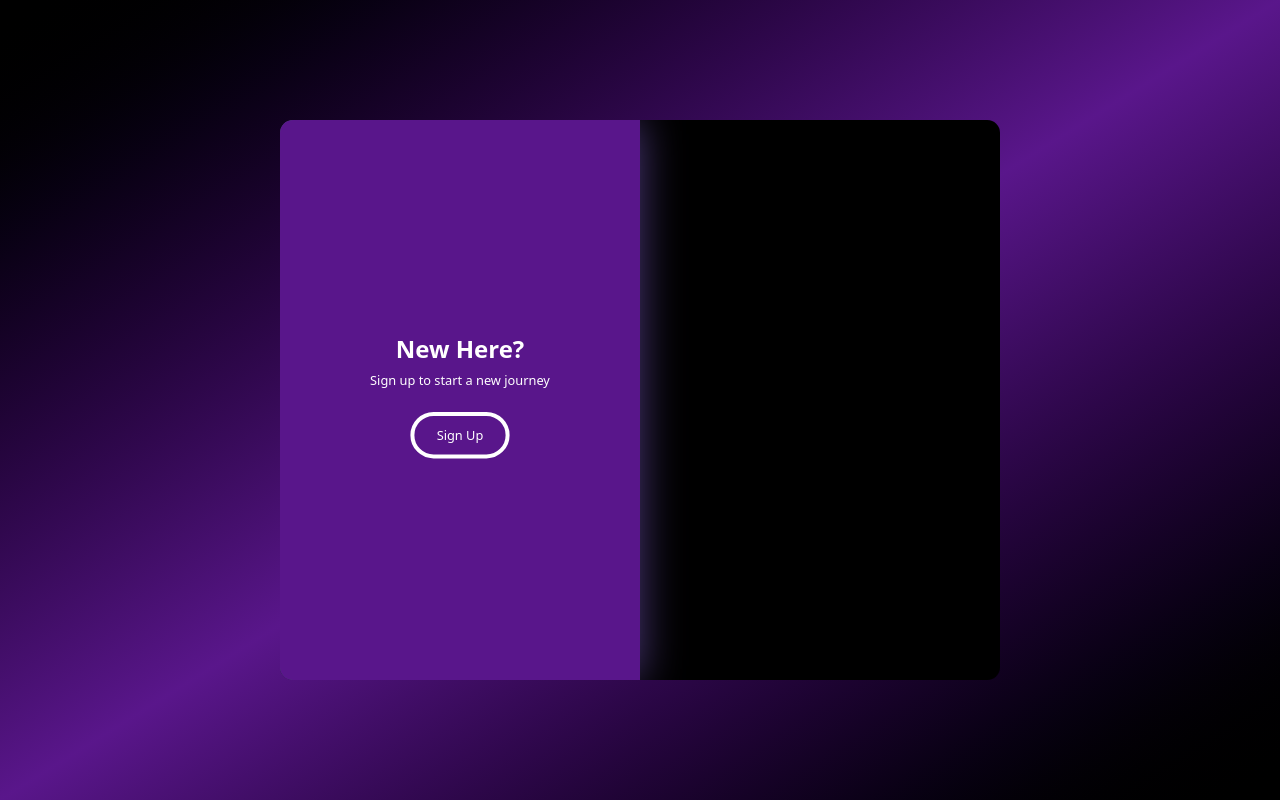
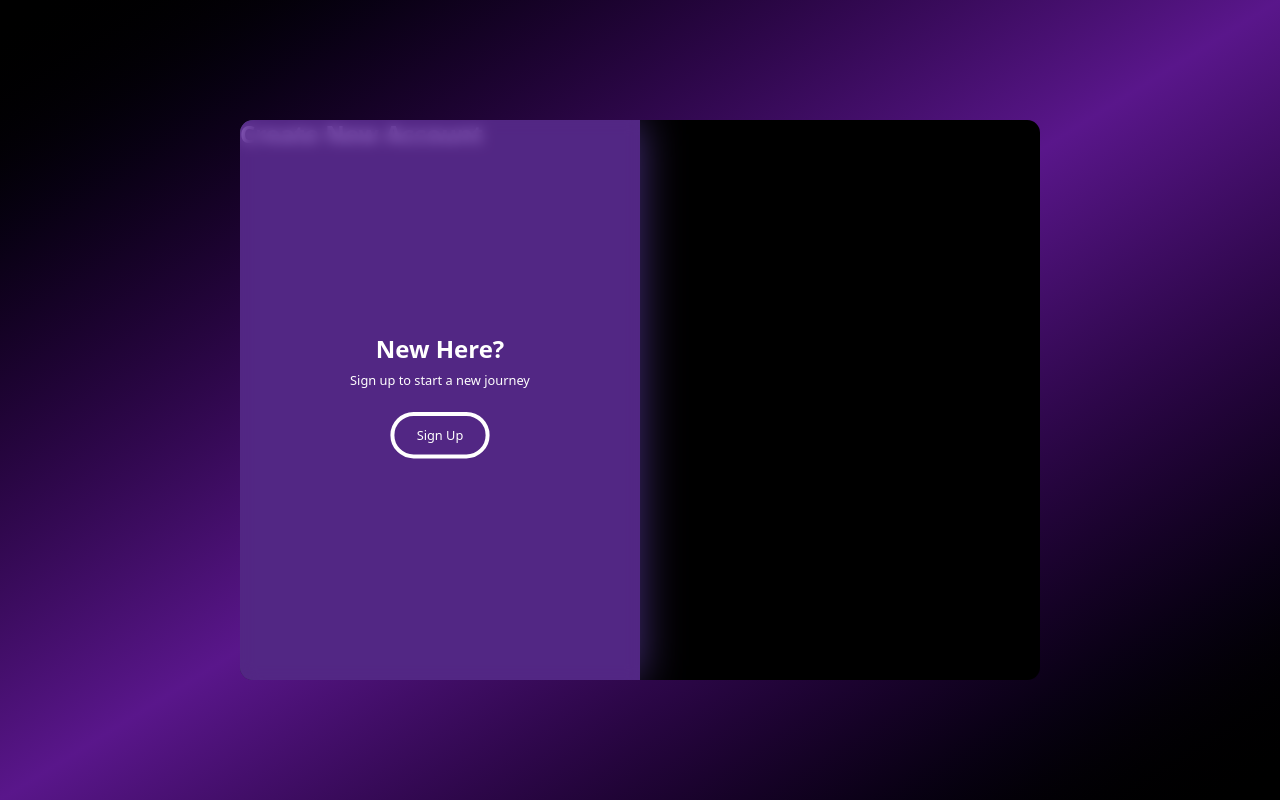
Before and after one commit to singhashish9963/CampusBeacon, a React (Vite) app in the folder client/CampusBeacon/: page / in a window 1280 px wide. Built offline with nearby package versions, Linux system fonts and the light colour scheme.

Commit message:
add glass effect

```diff
--- a/client/CampusBeacon/src/pages/loginPage.jsx
+++ b/client/CampusBeacon/src/pages/loginPage.jsx
@@ -3,27 +3,36 @@ import { motion } from "framer-motion";
 function LoginSignup() {
   const [isSignUp, setIsSignUP] = useState(false);
 
+
+  const handleSignUP = async (e) => {
+    e.preventDefault();
+    const email = e.target.email.value;
+    const password = e.target.password.value;
+  }
+
   return (
+    // Outter Box of the login signup page
     <div className="min-h-screen bg-gradient-to-br from-black via-purple-900 to-black flex items-center justify-center">
       <motion.div
         inital={{ opacity: 0, scale: 0.7 }}
         animate={{ opacity: 1, scale: 0.8 }}
-        className="relative w-[900px] h-[700px] rounded-2xl overflow-hidden flex"
+        className="relative w-[1000px] h-[700px] rounded-2xl overflow-hidden flex"
         style={{
           background: "rgba(0,0,0,5)",
           backdropFilter: "blur(50px)",
         }}
       >
+      {/* Sliding Overlay over the page */}
         <motion.div
           animate={{ x: isSignUp ? "100%" : "0%" }}
           transition={{ type: "silde", stiffness: 300, damping: 30 }}
           className="absolute top-0 left-0 w-1/2 h-full bg-cover bg-center z-10"
           style={{
-            boxShadow:"0 0 50px rgba(153,113,248,0.5)",
+            boxShadow:"0 0 50px rgba(139,92,246,0.5)",
             background:"rgba(153,113,248,0.5)"
           }}
         >
-          <div className="w-full h-full bg-purple-900 backdrop-blur-sm flex flex-col items-center justify-center mb-11">
+          <div className="w-full h-full bg-purple-900/50 backdrop-blur-sm flex flex-col items-center justify-center p-11">
             <h2 className="text-3xl font-bold text-white mb-2">
               {isSignUp ? "Welcome Back" : "New Here?"}
             </h2>
@@ -40,6 +49,16 @@ function LoginSignup() {
             </button>
           </div>
         </motion.div>
+
+        {/* Left side - Sign Up page */}
+
+        <div>
+          <h2 className="text-white text-3xl font-bold mb-7">
+            Create New Account
+          </h2>
+          <form onSubmit={handleSignUP} className="space-y-6">
+          </form>
+        </div>
       </motion.div>
     </div>
   );
```
